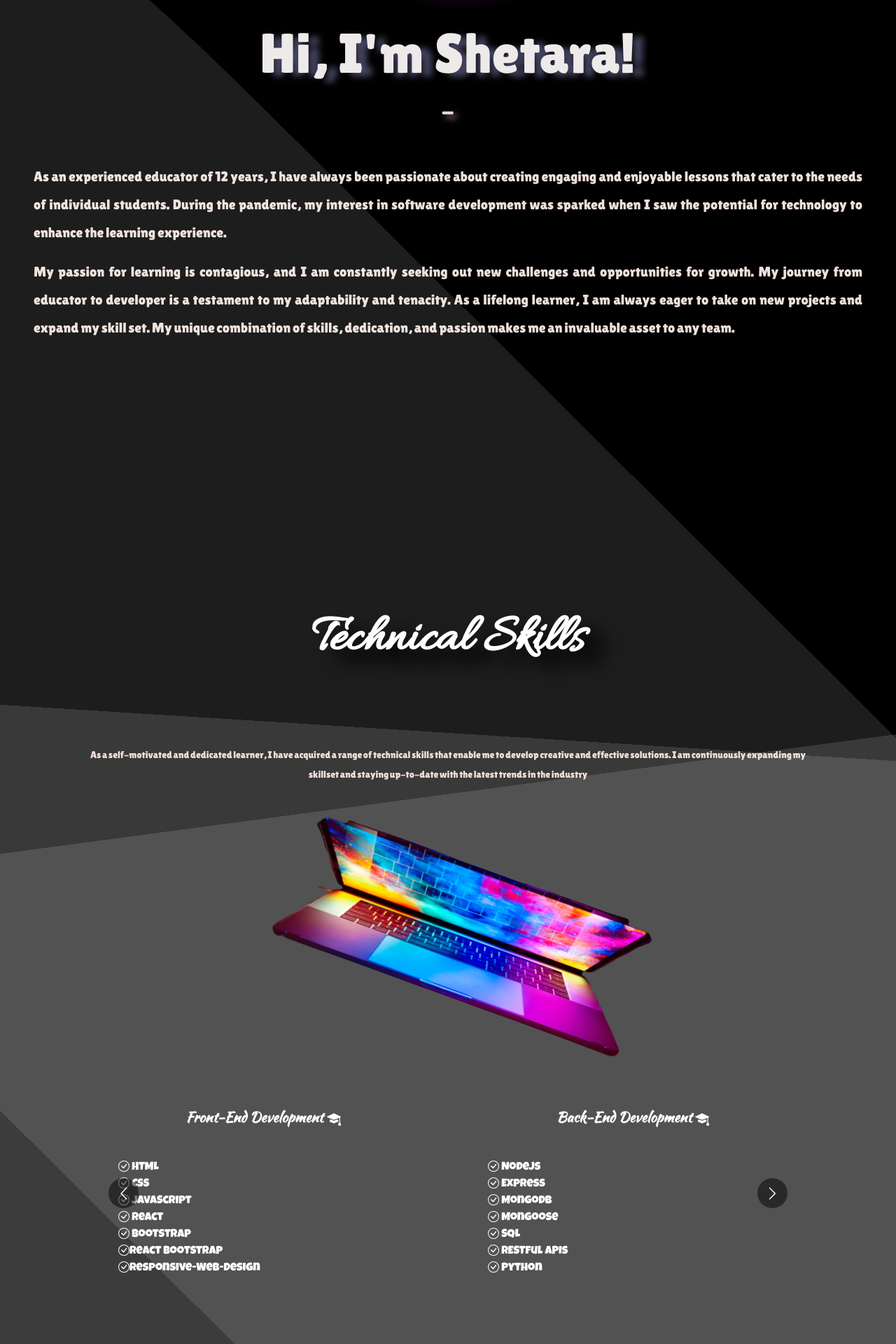
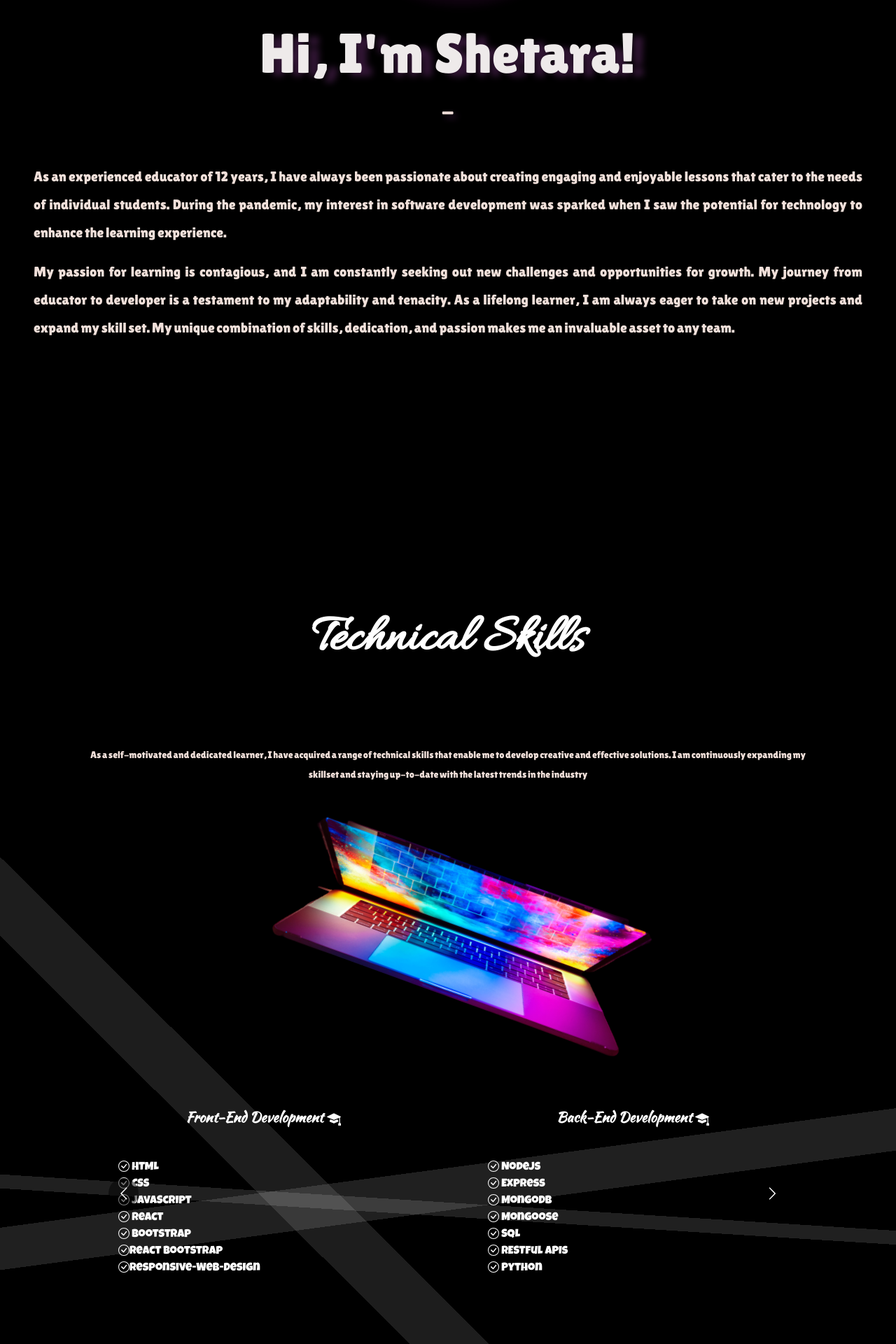
Before and after one commit to shetara2022/Portforlio2, a React (Create React App) app: page / in a window 1280 px wide. Shown: the part 675-2595 px from the top of the page at 70% size. Built offline with nearby package versions, Linux system fonts and the light colour scheme; a web font is replaced by a local one.

Commit message:
changed text shadow colors

```diff
--- a/src/App.css
+++ b/src/App.css
@@ -62,9 +62,8 @@ img {
 
 .circles li:nth-child(1){
   left: 25%;
-  /* width: 80px;
-  height: 80px; */
-  width: 100%;
+  width: 80px;
+  height: 80px;
   height: 100%;
   animation-delay: 0s;
 }
@@ -72,9 +71,8 @@ img {
 
 .circles li:nth-child(2){
   left: 10%;
-  /* width: 20px;
-  height: 20px; */
-  width: 100%;
+  width: 20px;
+  height: 20px;
   height: 100%;
   animation-delay: 2s;
   animation-duration: 12s;
@@ -89,9 +87,8 @@ img {
 
 .circles li:nth-child(4){
   left: 40%;
-  /* width: 60px;
-  height: 60px; */
-  width: 100%;
+  width: 60px;
+  height: 60px;
   height: 100%;
   animation-delay: 0s;
   animation-duration: 18s;
--- a/src/components/banner/Banner.jsx
+++ b/src/components/banner/Banner.jsx
@@ -18,7 +18,7 @@ const Banner = () => {
       <div className='home' id= 'home'>
 
         <TrackVisibility>
-        <div className={isVisible ? "animate__animated animate__fadeInLeft" : ""}>
+        <div className={isVisible ? "animate__animated animate__fadeInLeft" : ""} >
             <img className='mypic' src={me4} alt="Woman Coder" />
           </div>
           <div className={isVisible ? "animate__animated animate__lightSpeedInLeft" : ""}>
--- a/src/components/banner/banner.css
+++ b/src/components/banner/banner.css
@@ -10,7 +10,7 @@
     display: inline-block;
     color: rgb(238, 234, 234);
     margin-top: 10%;
-    text-shadow: 15px 5px 10px rgb(68, 68, 97);
+    text-shadow: 15px 5px 10px rgb(50, 22, 53);
     font-size: 80px;
     font-family: 'Lilita One', cursive;
 }
@@ -20,7 +20,7 @@
     font-weight: 550;
     font-size: 35px;
     color:#F0DFD9;
-    text-shadow: 5px 5px 10px rgb(167, 144, 144);
+    text-shadow: 5px 5px 10px rgb(50, 22, 53);
     font-family: 'Lilita One', cursive;
 }
 
@@ -32,7 +32,7 @@
     margin-left: auto;
     margin-right: auto;
     border-radius: 50%;
-    border: 1px solid rgb(50, 22, 53);
+    border: 1px solid rgb(107, 84, 119);
     box-shadow: 20px 10px 15px 20px #140414;
     animation: updown 2s linear infinite;
 }
--- a/src/components/footer/Footer.jsx
+++ b/src/components/footer/Footer.jsx
@@ -4,7 +4,7 @@ const Footer = () => {
   return (
       <div className='footer'>
           <div className='footer_social'>
-            <h5>Designed & Built by Shetara Smith</h5>
+            <h5>💜 Designed & Developed by Shetara Smith 💜</h5>
           </div>
           <p> &copy; 2023</p>
 
```
